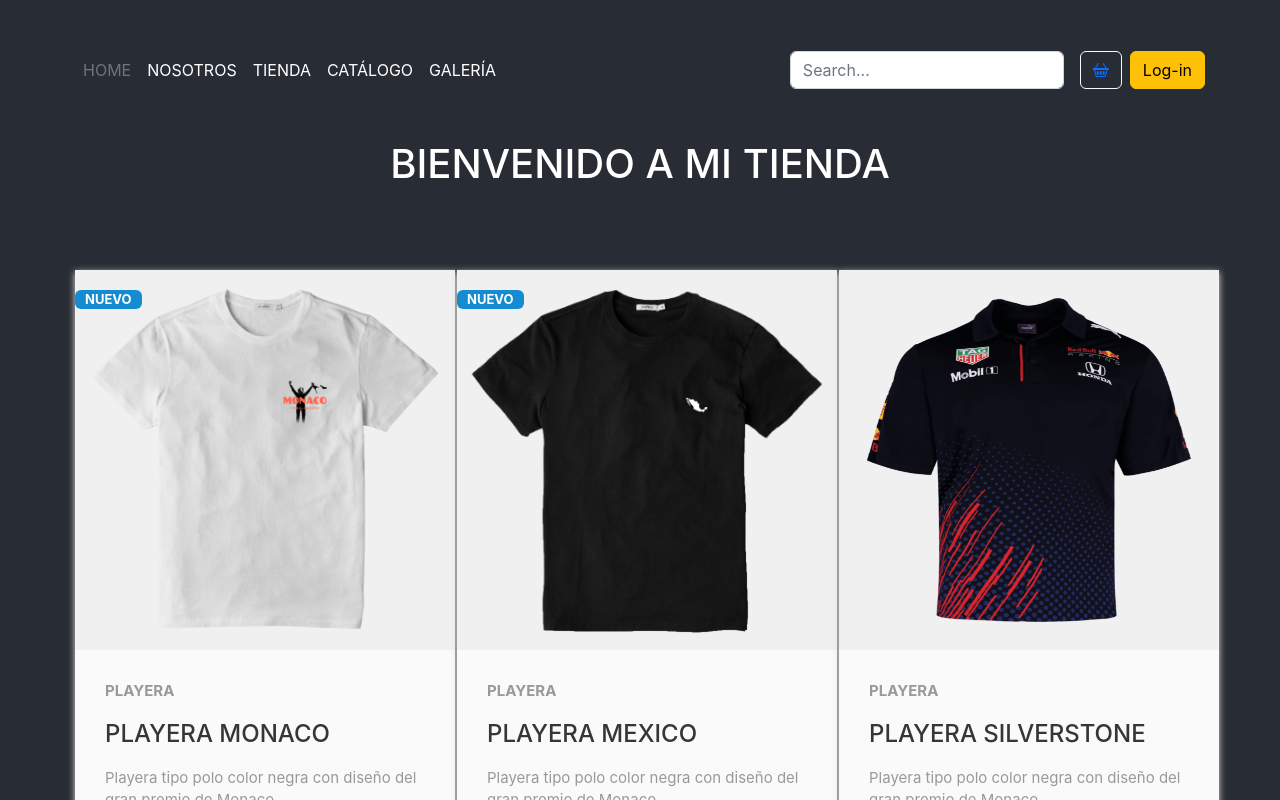
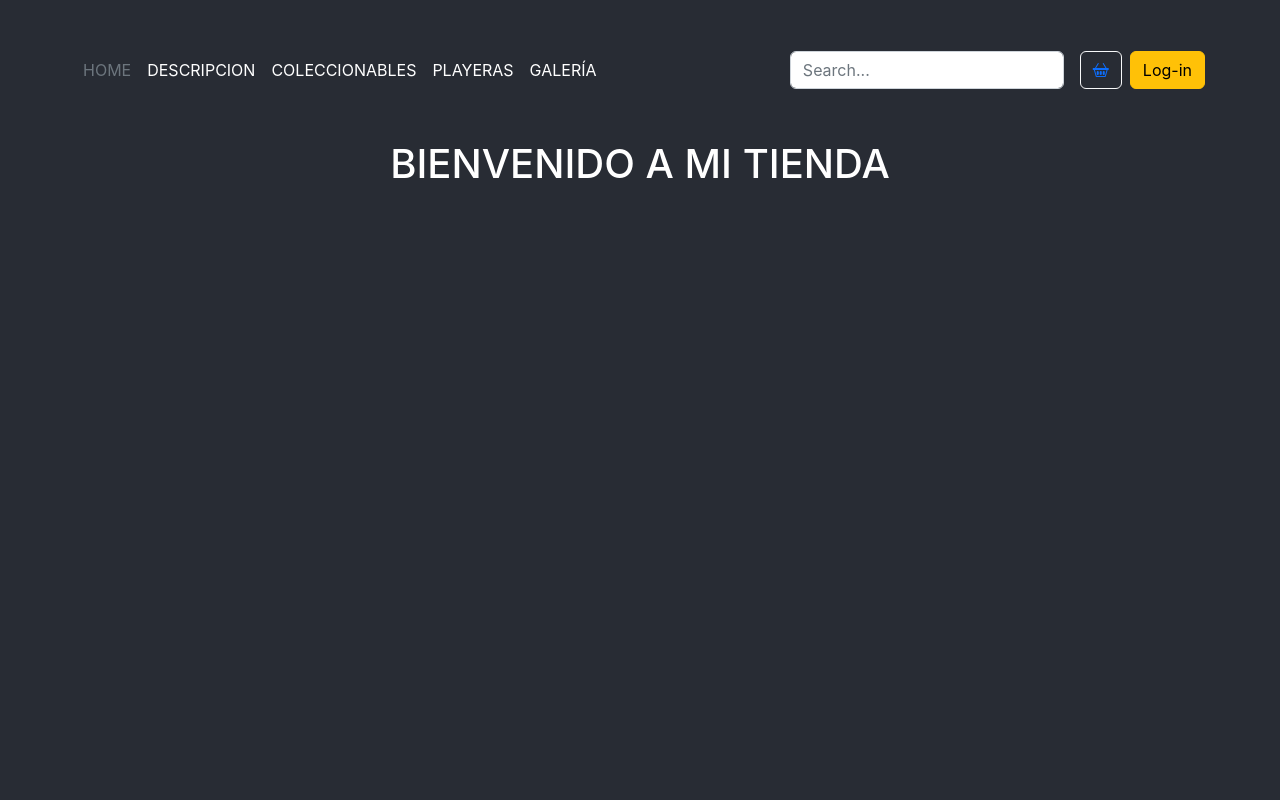
Before and after one commit to william-i-p/williamlab-shop, a React (Create React App) app: page /categoria/coleccionables in a window 1280 px wide. Shown: the top 800 px of the page. Built offline with nearby package versions, Linux system fonts and the light colour scheme.

Commit message:
Categorias

```diff
--- a/package.json
+++ b/package.json
@@ -8,13 +8,14 @@
     "@fortawesome/fontawesome-svg-core": "^6.1.1",
     "@fortawesome/react-fontawesome": "^0.2.0",
     "@mui/icons-material": "^5.8.4",
-    "@mui/material": "^5.8.7",
+    "@mui/material": "^5.9.0",
     "@testing-library/jest-dom": "^5.16.4",
     "@testing-library/react": "^13.3.0",
     "@testing-library/user-event": "^13.5.0",
     "bootstrap-icons": "^1.8.3",
     "react": "^18.2.0",
     "react-dom": "^18.2.0",
+    "react-router-dom": "^6.3.0",
     "react-scripts": "5.0.1",
     "web-vitals": "^2.1.4"
   },
--- a/src/App.js
+++ b/src/App.js
@@ -1,9 +1,12 @@
 import './App.css';
+import {lazy, Suspense } from 'react'
 import { ItemContainer } from './components/ItemContainer';
 //import Formulario from './components/Formulario';
+import { BrowserRouter, Routes, Route, Navigate } from 'react-router-dom';
+import { NavBar } from './components/NavBar';
+//import PDescription from './components/PDescription';
 
-import { NavBar } from './components/NavBar';
-
+const PDescription = lazy(() => import('./components/PDescription'))
 
 const App = () => {
 
@@ -11,21 +14,22 @@
   // .then( (res) => res.json())
   // .then( (json) => console.log(json))
 
-
   return (
     <div className="App">
+      <BrowserRouter>
         <NavBar />
         <div className='container'>
           <h1>BIENVENIDO A MI TIENDA</h1>
-
-          <div>
-            <ItemContainer />
-          </div>
+          <Routes>
+            <Route index path='/' element={<ItemContainer />} />
+            <Route index path='/categoria/:categoriaId' element={<ItemContainer />} />
+            <Route path='/description/:productId' element={<Suspense fallback={<div>Cargando</div>}><PDescription /></Suspense>} />
+            <Route path='*' element={<Navigate to='/' />} />
+          </Routes>
         </div>
+        </BrowserRouter>
     </div>
-
   );
-
 }
 
 export default App;
--- a/src/components/AddToCart.js
+++ b/src/components/AddToCart.js
@@ -80,6 +80,6 @@
           </Box>
         </Modal>
       </div>
-    );
+    )
 
 }
--- a/src/components/ItemListContainer.js
+++ b/src/components/ItemListContainer.js
@@ -1,13 +1,30 @@
 import React from 'react';
-import Products from '../products/Products';
 import { AddToCart } from './AddToCart';
+import {Link, useParams} from 'react-router-dom'
+import { useEffect, useState } from 'react';
+import { getFetch } from '../products/getFetch';
 
 export const ItemListContainer = () => {
 
+    const [products, setProducts] = useState([])
+
+    const { categoriaId } = useParams()
+
+
+    useEffect(() =>{
+        if(categoriaId){
+            getFetch().then(resp => setProducts(resp.filter(products => products.categoriaId === categoriaId)))
+
+        }else{
+            getFetch().then(resp => setProducts(resp))
+        }
+    },[categoriaId])
+
+console.log(categoriaId)
   return (
     <>
     {
-        Products.map( (no) =>(
+        products.map( (no) =>(
             <li>
             <div className='product-card'>
             <div className='badge'>{no.nuevo ? 'Nuevo': ''}</div>
@@ -18,6 +35,7 @@
                 <p className='product-category'>{no.categoria}</p>
                 <h4><a href='https://facebook.com' key={no.id}>{no.nombre.slice(0,38)}</a></h4>
                 <p>{no.descripcion.slice(0,90)}</p>
+                <Link to={`/description/${no.id}`}><p>Ver descripcion</p></Link>
                 <div className='product-bottom-details'>
                     <div className='product-price'>
                         <h3>${no.precio}</h3>
--- a/src/components/NavBar.js
+++ b/src/components/NavBar.js
@@ -1,5 +1,4 @@
 import React from 'react'
-
 export const NavBar = () => {
   return (
     <div className="container menu-fixed">
@@ -9,10 +8,10 @@
       </a>
 
       <ul className="nav col-12 col-lg-auto me-lg-auto mb-2 justify-content-center mb-md-0">
-        <li><a href="/Home" className="nav-link px-2 text-secondary">Home</a></li>
-        <li><a href="/Nosotros" className="nav-link px-2 text-white">Nosotros</a></li>
-        <li><a href="/Tienda" className="nav-link px-2 text-white">Tienda</a></li>
-        <li><a href="/Catalogo" className="nav-link px-2 text-white">Catálogo</a></li>
+       <li><a href="/Home" className="nav-link px-2 text-secondary">Home</a></li>
+        <li><a href="/description" className="nav-link px-2 text-white">Descripcion</a></li>
+        <li><a href="/categoria/coleccionables" className="nav-link px-2 text-white">Coleccionables</a></li>
+        <li><a href="/categoria/playera" className="nav-link px-2 text-white">Playeras</a></li>
         <li><a href="Galeria" className="nav-link px-2 text-white">Galería</a></li>
       </ul>
 
--- /dev/null
+++ b/src/components/PDescription.js
@@ -0,0 +1,15 @@
+import React from 'react'
+import { useParams } from 'react-router-dom'
+
+const PDescription = () => {
+const {productId} = useParams()
+console.log(productId)
+
+  return (
+    <div>
+
+    </div>
+  )
+}
+
+export default PDescription
--- a/src/products/Products.js
+++ b/src/products/getFetch.js
@@ -1,5 +1,5 @@
 
-const Products = [
+let Products = [
     {
         id: 1,
         nombre: 'Playera Monaco',
@@ -122,4 +122,10 @@
     }
 ]
 
-export default Products;
+export const getFetch = () => {
+    return new Promise((resolve, reject) =>{
+        setTimeout(() =>{
+            resolve(Products)
+        }, 2000)
+    })
+}
```
Also changed, not shown: 1 other file (tests, documents, lock files or other folders).
